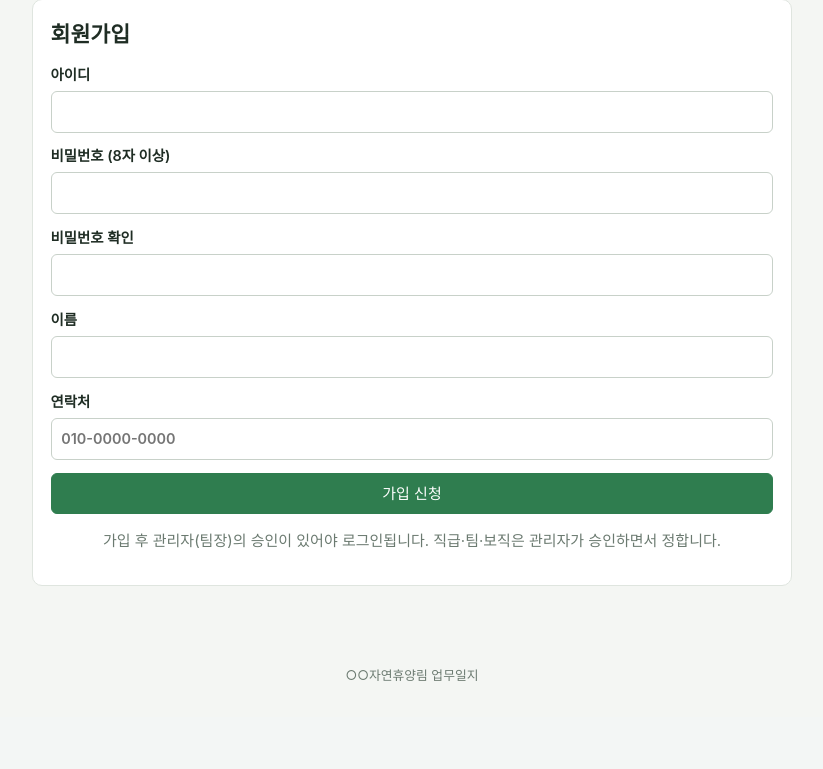
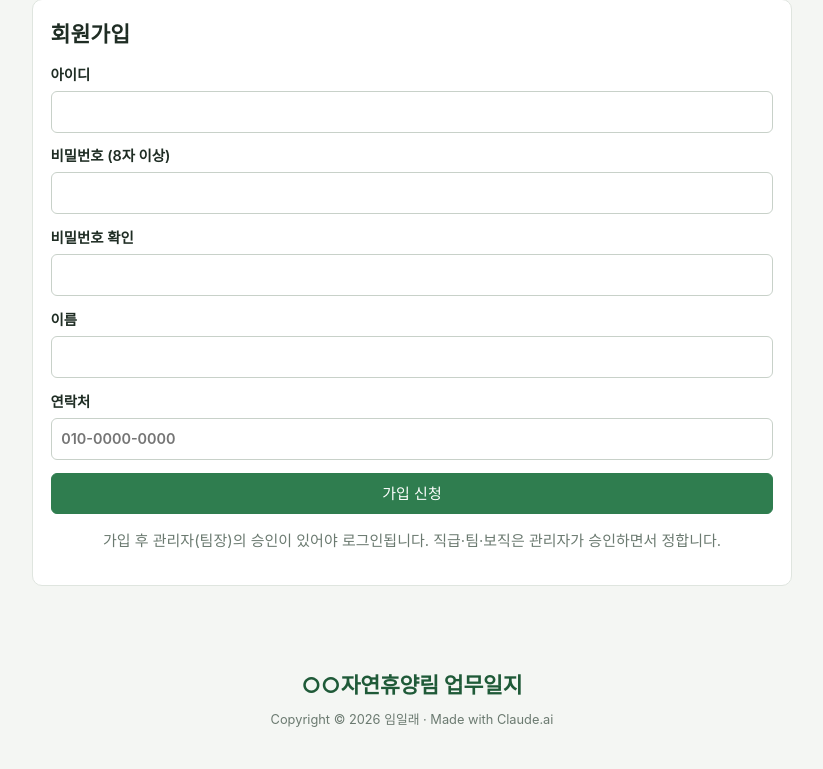
Before and after one commit to Steadrrr/website, a PHP site: page /register.php in a window 1280 px wide. Shown: the part 91-860 px from the top of the page, without its empty margins (228-1051 px from the left). Before the commit the page ends 772 px from the top, so only its background shows below. Run offline with PHP 8.4, Linux system fonts and the light colour scheme; the visitor is signed in with stand-in values (Sample User, id 1); data that the repository does not hold is empty; some libraries are stand-ins or nearby versions.

Commit message:
로그인 화면 하단 사이트 이름 크게, 저작권 문구 추가
Co-Authored-By: Claude Opus 5.5 <noreply@anthropic.com>
Claude-Session: https://claude.ai/code/session_01Lr6yxKyasrSL9QLfMX5TX8

```diff
--- a/app/changelog.php
+++ b/app/changelog.php
@@ -7,6 +7,9 @@ defined('APP_ROOT') || exit;
  *   ['date' => 'YYYY-MM-DD', 'title' => '한 줄 요약', 'items' => ['자세한 내용', ...], 'menu' => '관련 메뉴(선택)']
  */
 const CHANGELOG = [
+    ['date' => '2026-09-25', 'title' => '로그인 화면 하단: 사이트 이름 크게, 저작권 문구', 'menu' => '로그인', 'items' => [
+        '로그인·회원가입 화면 하단의 사이트 이름을 크게 하고, 그 아래에 저작권 문구(Copyright © 2026 임일래 · Made with Claude.ai)를 넣었습니다.',
+    ]],
     ['date' => '2026-09-25', 'title' => '메뉴를 탭으로 열기 (최대 5개, 하단 탭)', 'menu' => '전체', 'items' => [
         'PC에서 메뉴를 누르면 새 탭으로 열리고 화면 하단의 탭으로 오갑니다. 다른 탭을 봐도 입력하던 내용이 남습니다 (최대 5개).',
         '입력 중인 탭에는 ● 표시가 붙고, 닫을 때 확인합니다. 새로고침해도 열린 탭은 다시 열립니다.',
--- a/app/layout.php
+++ b/app/layout.php
@@ -162,7 +162,14 @@ function layout_footer(array $scripts = []): void
 {
     ?>
 </main>
+<?php if (current_user()): ?>
 <footer class="footer"><?= e(config('site_name', '')) ?></footer>
+<?php else: // 로그인·회원가입 화면: 사이트 이름을 크게 + 저작권 문구 ?>
+<footer class="footer footer-login">
+  <div class="footer-site"><?= e(config('site_name', '')) ?></div>
+  <div class="footer-copy">Copyright © 2026 임일래 · Made with Claude.ai</div>
+</footer>
+<?php endif ?>
 <script src="<?= e(url('assets/app.js')) ?>"></script>
 <?php foreach ($scripts as $src): ?>
 <script src="<?= e($src) ?>"></script>
--- a/assets/style.css
+++ b/assets/style.css
@@ -1007,3 +1007,8 @@ body.tab-shell > main.container .tab-frames { bottom: 38px; }
 .tabbar-off:hover { background: rgba(255,255,255,.1); }
 .me-tabs { font-size: .85rem; }
 @media print { .tabbar { display: none; } }
+
+/* 로그인 화면 하단: 사이트 이름 크게 + 저작권 */
+.footer-login { padding: 2.2rem 0 2.5rem; }
+.footer-login .footer-site { font-size: 1.35rem; font-weight: 700; color: var(--green-d, #1f5c3a); letter-spacing: -.01em; }
+.footer-login .footer-copy { margin-top: .45rem; font-size: .8rem; color: var(--muted); }
```
